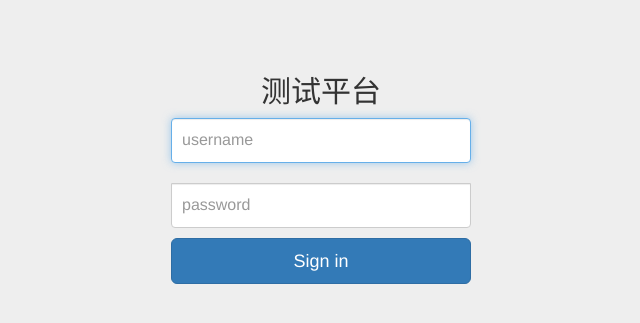
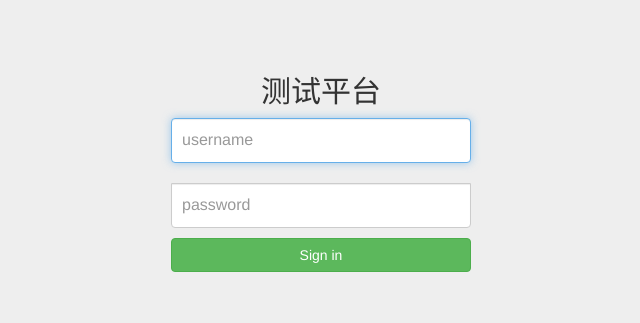
Before and after one commit to Jia-Jingnan/Mission, a Django app: page / in a window 1280 px wide. Shown: the top 323 px of the page, without its empty margins (319-959 px from the left). Run offline with Django 3.2, Linux system fonts and the light colour scheme; some libraries are stand-ins or nearby versions.

Commit message:
0626-首页登陆表单中添加错误提示信息

```diff
--- a/templates/index.html
+++ b/templates/index.html
@@ -19,7 +19,8 @@
         <input type="text" id="inputUsername" name="username" class="form-control" placeholder="username" required autofocus>
         <label for="inputPassword" class="sr-only">password</label><br>
         <input type="password" id="inputPassword" name="password" class="form-control" placeholder="password" required>
-        <button class="btn btn-lg btn-primary btn-block" type="submit">Sign in</button>
+        <p class="text-center bg-danger">{{ error }}</p>
+        <button class="btn btn-success btn-primary btn-block" type="submit">Sign in</button>
     </form>
 </div>
 </body>
```
